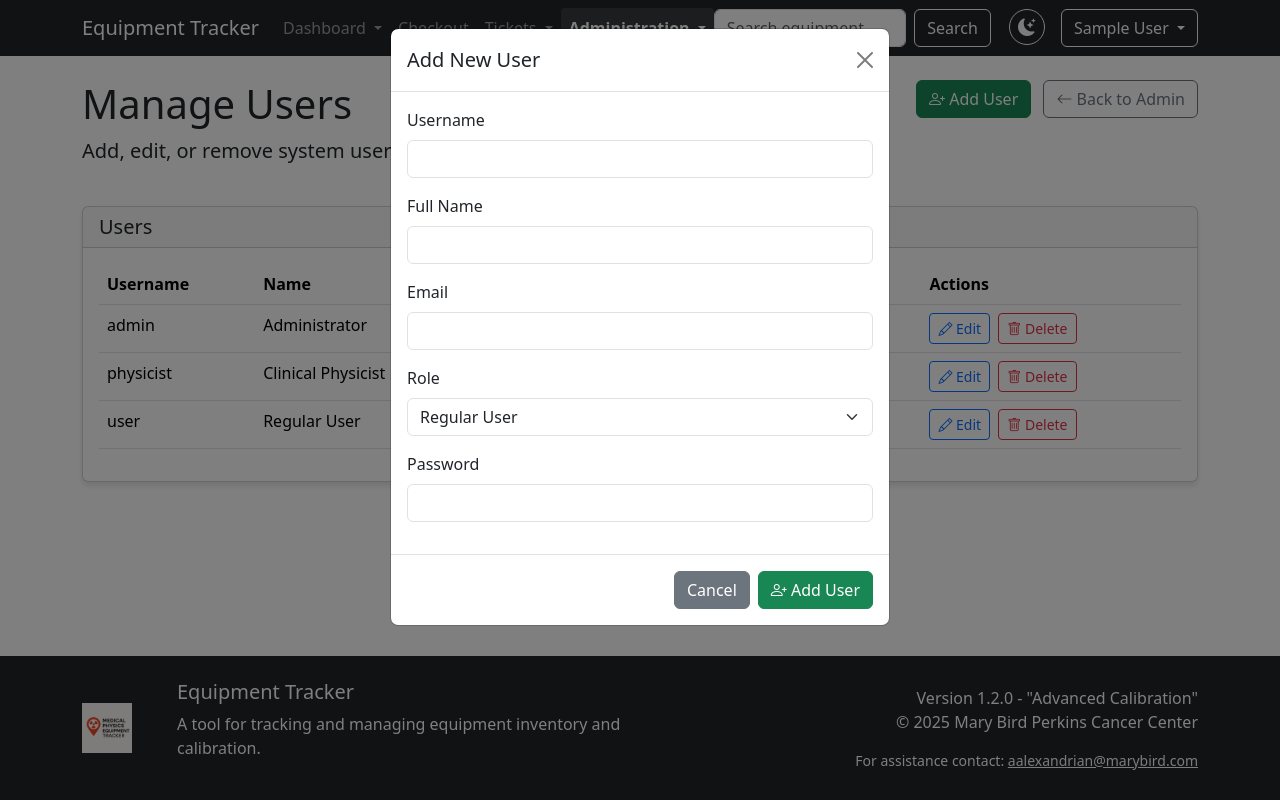
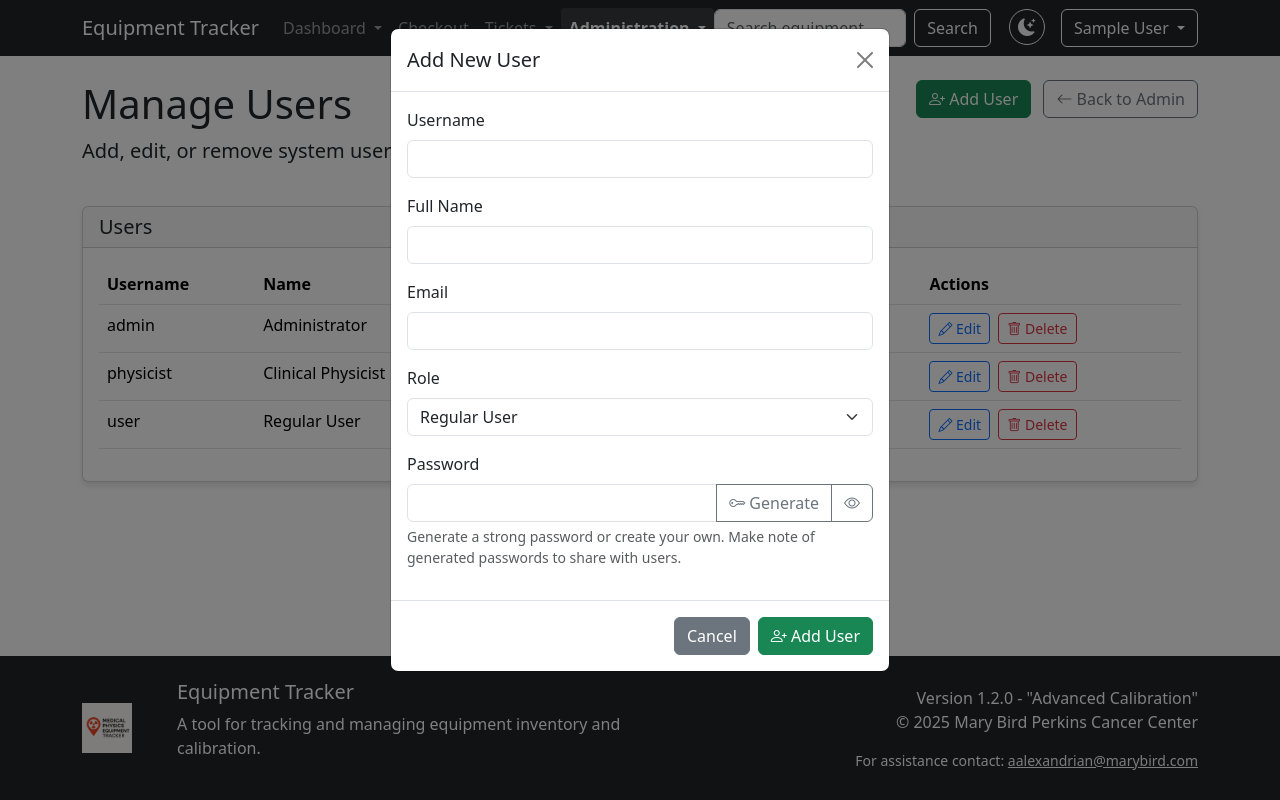
Before and after one commit to Ara-Alexandrian/equipment-tracker, a Flask app: page /checkout/admin/users in a window 1280 px wide, after a click on "Add User". Run offline with Flask 3, Linux system fonts and the light colour scheme; the visitor is signed in with stand-in values (Sample User, id 1); parts of the project's set-up code (start-up, migrations or seed data) failed here and were passed over; some libraries are stand-ins or nearby versions.

Commit message:
Add password management tools for admin users
- Add password generator for new users
- Add password generator for existing user password resets
- Add password visibility toggle for easier management
- Add copy to clipboard functionality for generated passwords
- Display generated passwords for 30 seconds before hiding

🤖 Generated with [Claude Code](https://claude.ai/code)

Co-Authored-By: Claude <noreply@anthropic.com>

```diff
--- a/app/templates/checkout/manage_users.html
+++ b/app/templates/checkout/manage_users.html
@@ -110,7 +110,18 @@
 
                     <div class="mb-3">
                         <label for="password" class="form-label">Password</label>
-                        <input type="password" class="form-control" id="password" name="password" required>
+                        <div class="input-group">
+                            <input type="password" class="form-control" id="password" name="password" required>
+                            <button class="btn btn-outline-secondary" type="button" id="generateAddPasswordBtn" onclick="generateAndSetPassword('password')">
+                                <i class="bi bi-key"></i> Generate
+                            </button>
+                            <button class="btn btn-outline-secondary" type="button" id="showAddPasswordBtn" onclick="togglePasswordVisibility('password')">
+                                <i class="bi bi-eye"></i>
+                            </button>
+                        </div>
+                        <div class="form-text">
+                            Generate a strong password or create your own. Make note of generated passwords to share with users.
+                        </div>
                     </div>
                 </div>
                 <div class="modal-footer">
@@ -157,8 +168,19 @@
                     </div>
 
                     <div class="mb-3">
-                        <label for="edit_password" class="form-label">Password (leave blank to keep current)</label>
-                        <input type="password" class="form-control" id="edit_password" name="password">
+                        <label for="edit_password" class="form-label">Password</label>
+                        <div class="input-group">
+                            <input type="password" class="form-control" id="edit_password" name="password" placeholder="Leave blank to keep current">
+                            <button class="btn btn-outline-secondary" type="button" id="generateEditPasswordBtn" onclick="generateAndSetPassword('edit_password')">
+                                <i class="bi bi-key"></i> Generate
+                            </button>
+                            <button class="btn btn-outline-secondary" type="button" id="showEditPasswordBtn" onclick="togglePasswordVisibility('edit_password')">
+                                <i class="bi bi-eye"></i>
+                            </button>
+                        </div>
+                        <div class="form-text">
+                            As an admin, you can reset any user's password. If you generate a password, please make note of it to share with the user.
+                        </div>
                     </div>
                 </div>
                 <div class="modal-footer">
@@ -202,6 +224,88 @@
 
 {% block scripts %}
 <script>
+// Function to generate a random password
+function generatePassword(length = 10) {
+    const charset = "abcdefghijklmnopqrstuvwxyzABCDEFGHIJKLMNOPQRSTUVWXYZ0123456789!@#$%^&*()_-+=";
+    let password = "";
+
+    // Ensure we have at least one character from each category
+    password += "abcdefghijklmnopqrstuvwxyz".charAt(Math.floor(Math.random() * 26));
+    password += "ABCDEFGHIJKLMNOPQRSTUVWXYZ".charAt(Math.floor(Math.random() * 26));
+    password += "0123456789".charAt(Math.floor(Math.random() * 10));
+    password += "!@#$%^&*()_-+=".charAt(Math.floor(Math.random() * 14));
+
+    // Fill the rest randomly
+    for (let i = 4; i < length; i++) {
+        password += charset.charAt(Math.floor(Math.random() * charset.length));
+    }
+
+    // Shuffle the password characters
+    return password.split('').sort(() => 0.5 - Math.random()).join('');
+}
+
+// Function to set a generated password to an input field
+function generateAndSetPassword(inputId) {
+    const password = generatePassword();
+    const input = document.getElementById(inputId);
+    input.value = password;
+    input.type = 'text'; // Show the password temporarily
+
+    // Create a temporary message to indicate the password was generated
+    const messageId = `${inputId}-message`;
+    let message = document.getElementById(messageId);
+
+    if (!message) {
+        message = document.createElement('div');
+        message.id = messageId;
+        message.className = 'alert alert-success mt-2';
+        message.role = 'alert';
+        input.parentElement.after(message);
+    }
+
+    message.innerHTML = `
+        <strong>Password generated!</strong>
+        <div class="d-flex align-items-center mt-1">
+            <code class="me-2">${password}</code>
+            <button type="button" class="btn btn-sm btn-outline-secondary" onclick="copyToClipboard('${password}')">
+                <i class="bi bi-clipboard"></i> Copy
+            </button>
+        </div>
+    `;
+
+    // After 30 seconds, hide the password again
+    setTimeout(() => {
+        if (document.getElementById(inputId)) {
+            document.getElementById(inputId).type = 'password';
+        }
+    }, 30000);
+}
+
+// Function to copy text to clipboard
+function copyToClipboard(text) {
+    navigator.clipboard.writeText(text)
+        .then(() => {
+            alert('Password copied to clipboard!');
+        })
+        .catch(err => {
+            console.error('Failed to copy: ', err);
+        });
+}
+
+// Function to toggle password visibility
+function togglePasswordVisibility(inputId) {
+    const input = document.getElementById(inputId);
+    const btn = document.getElementById(`show${inputId.charAt(0).toUpperCase() + inputId.slice(1)}PasswordBtn`);
+
+    if (input.type === 'password') {
+        input.type = 'text';
+        btn.innerHTML = '<i class="bi bi-eye-slash"></i>';
+    } else {
+        input.type = 'password';
+        btn.innerHTML = '<i class="bi bi-eye"></i>';
+    }
+}
+
 document.addEventListener('DOMContentLoaded', function() {
     // Handle edit user button clicks
     document.querySelectorAll('.edit-user-btn').forEach(function(button) {
@@ -216,6 +320,12 @@ document.addEventListener('DOMContentLoaded', function() {
             document.getElementById('edit_email').value = email;
             document.getElementById('edit_role').value = role;
             document.getElementById('edit_password').value = '';
+
+            // Remove any previous password messages
+            const messageId = 'edit_password-message';
+            if (document.getElementById(messageId)) {
+                document.getElementById(messageId).remove();
+            }
 
             var editModal = new bootstrap.Modal(document.getElementById('editUserModal'));
             editModal.show();
```
